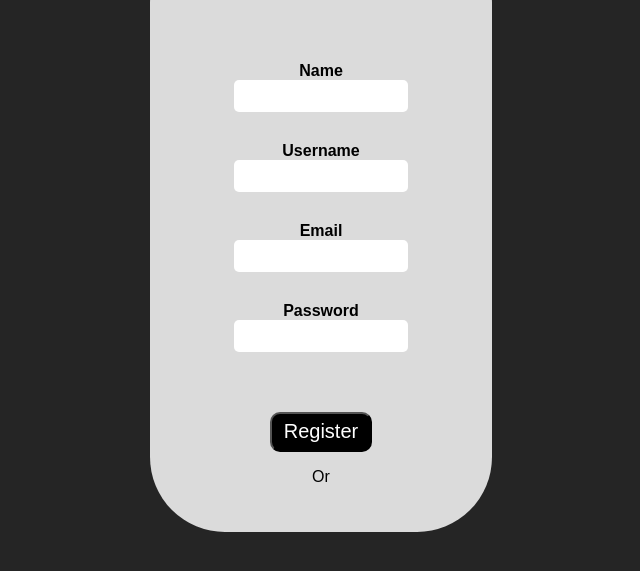
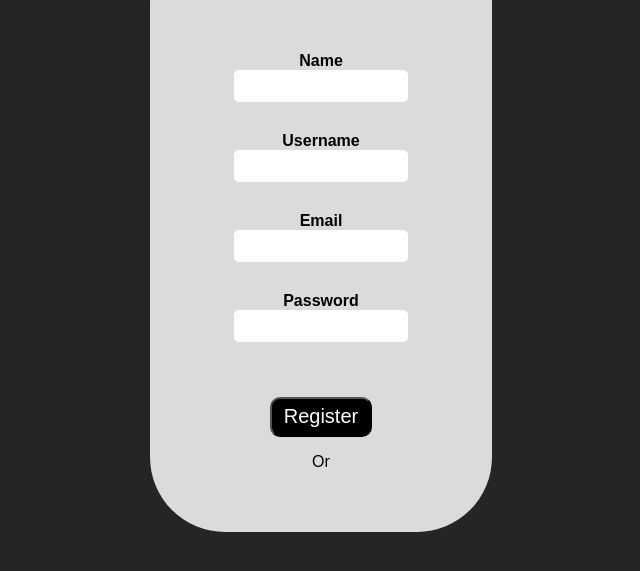
Before and after one commit to sidreds06/Beingzero-web-learn, a website: page html/register.html in a window 1280 px wide. Shown: the part 223-794 px from the top of the page, without its empty margins (319-959 px from the left). Drawn offline with Linux system fonts and the light colour scheme.

Commit message:
login & register

```diff
--- a/css/login.css
+++ b/css/login.css
@@ -16,11 +16,11 @@
 #two{
     font-weight: bold;
     position: relative;
-    top: 80px;
+    top: 70px;
 }
 #three{
     position: relative;
-    top: 100px;
+    top: 90px;
 
 }
 #uname, #psd{
@@ -41,5 +41,5 @@
 }
 #button2{
    position: relative;
-   left: 100px;
+   left: 130px;
 }
--- a/css/register.css
+++ b/css/register.css
@@ -16,11 +16,11 @@
 #two{
     font-weight: bold;
     position: relative;
-    top: 50px;
+    top: 40px;
 }
 #three{
     position: relative;
-    top: 80px;
+    top: 65px;
 
 }
 #uname, #psd, #name, #emailad{
@@ -41,5 +41,5 @@
 }
 #button2{
    position: relative;
-   left: 100px;
+   left: 130px;
 }
```
